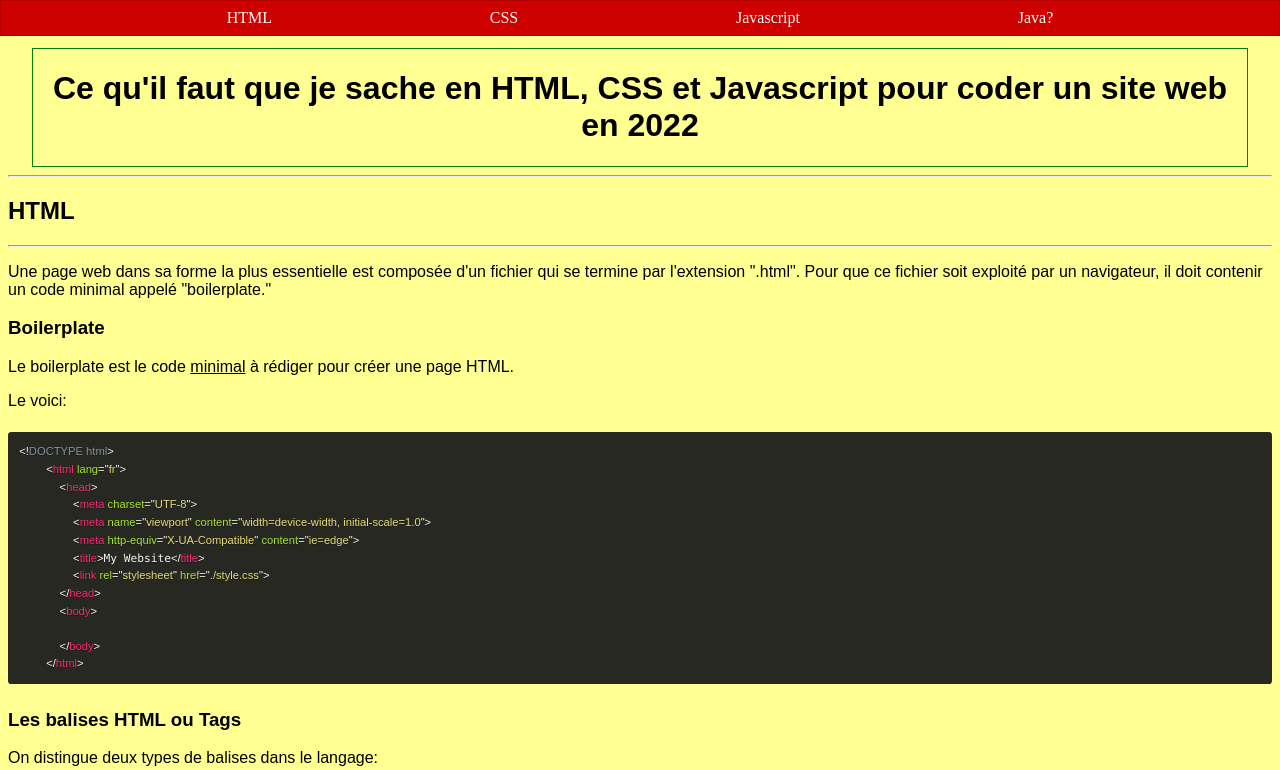
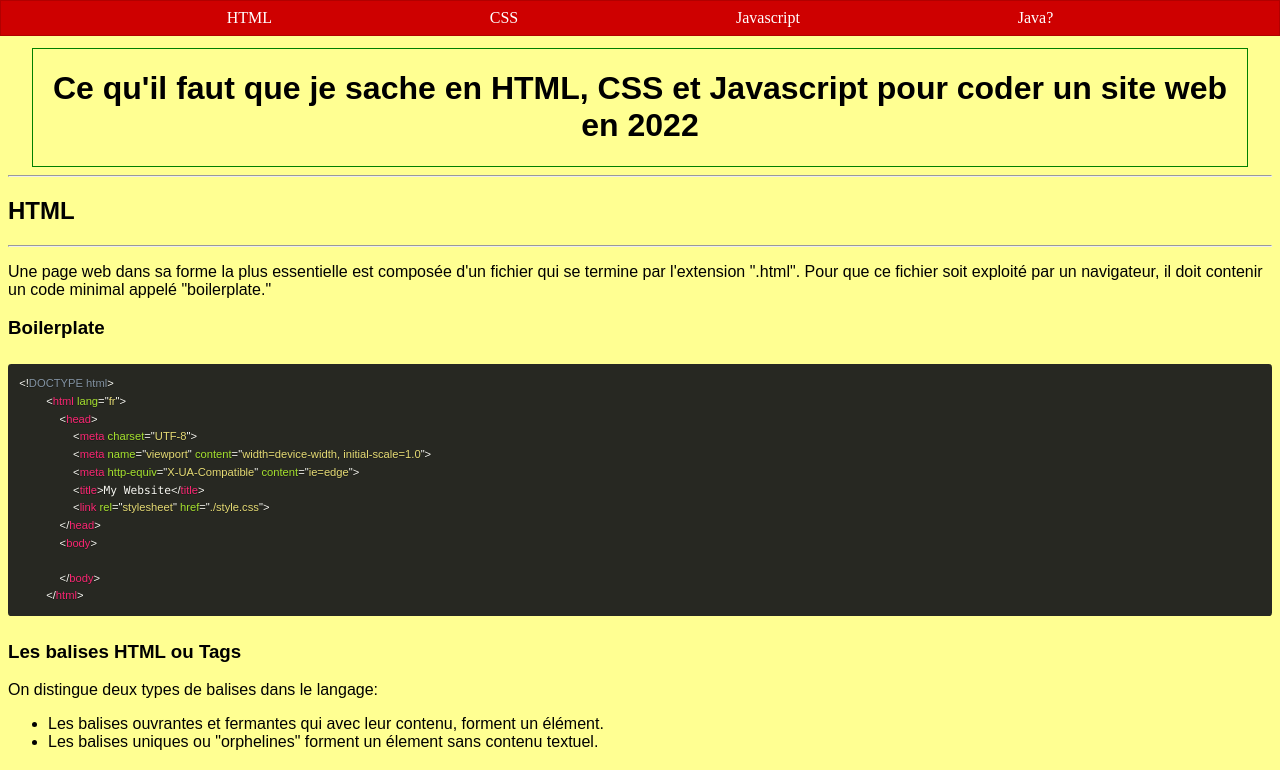
Before and after one commit to LoicGG/Loictest.github.io, a plain HTML site: page index.html in a window 1280 px wide. Shown: the top 770 px of the page. Drawn offline with Linux system fonts and the light colour scheme.

Commit message:
Update index.html

```diff
--- a/index.html
+++ b/index.html
@@ -39,8 +39,6 @@
         Pour que ce fichier soit exploité par un navigateur, il doit contenir un code minimal appelé "boilerplate."
       </p>
       <h3>Boilerplate</h3>
-      <p>Le boilerplate est le code <u>minimal</u> à rédiger pour créer une page HTML.</p>
-      <p>Le voici: </p>
   <!--     -----------------CONTENEUR DE CODE------------------     -->
       <div class="conteneurDeCode">
         <pre><code class="language-html">&lt;!DOCTYPE html&gt;
```
